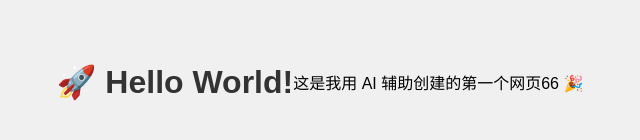
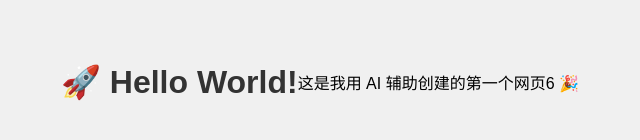
Before and after one commit to kingsu1012/kingsu001, a plain HTML site: page index.html in a window 1280 px wide. Shown: the part 318-458 px from the top of the page, 320-960 px from the left. Drawn offline with Linux system fonts and the light colour scheme.

Commit message:
Update index.html

```diff
--- a/index.html
+++ b/index.html
@@ -20,6 +20,6 @@
 </head>
 <body>
     <h1>🚀 Hello World!</h1>
-    <p>这是我用 AI 辅助创建的第一个网页66 🎉</p>
+    <p>这是我用 AI 辅助创建的第一个网页6 🎉</p>
 </body>
 </html>
```
